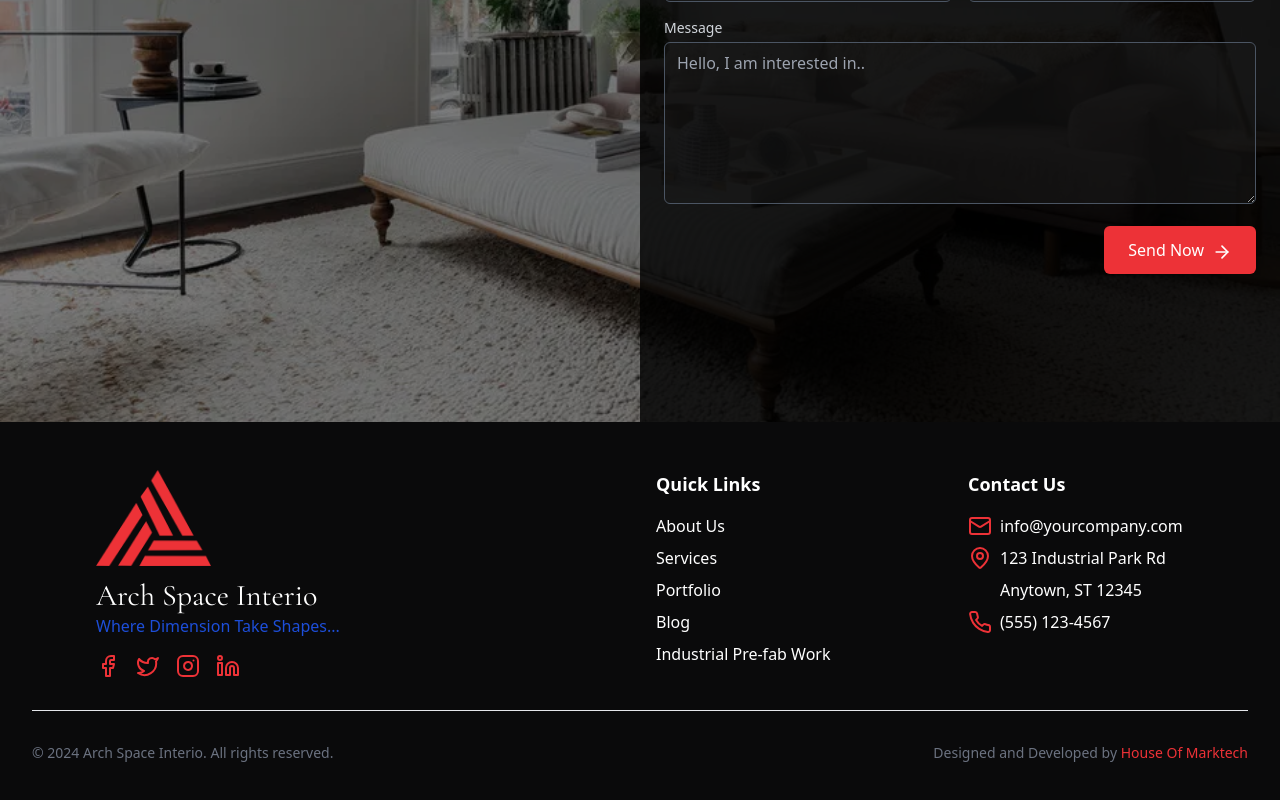
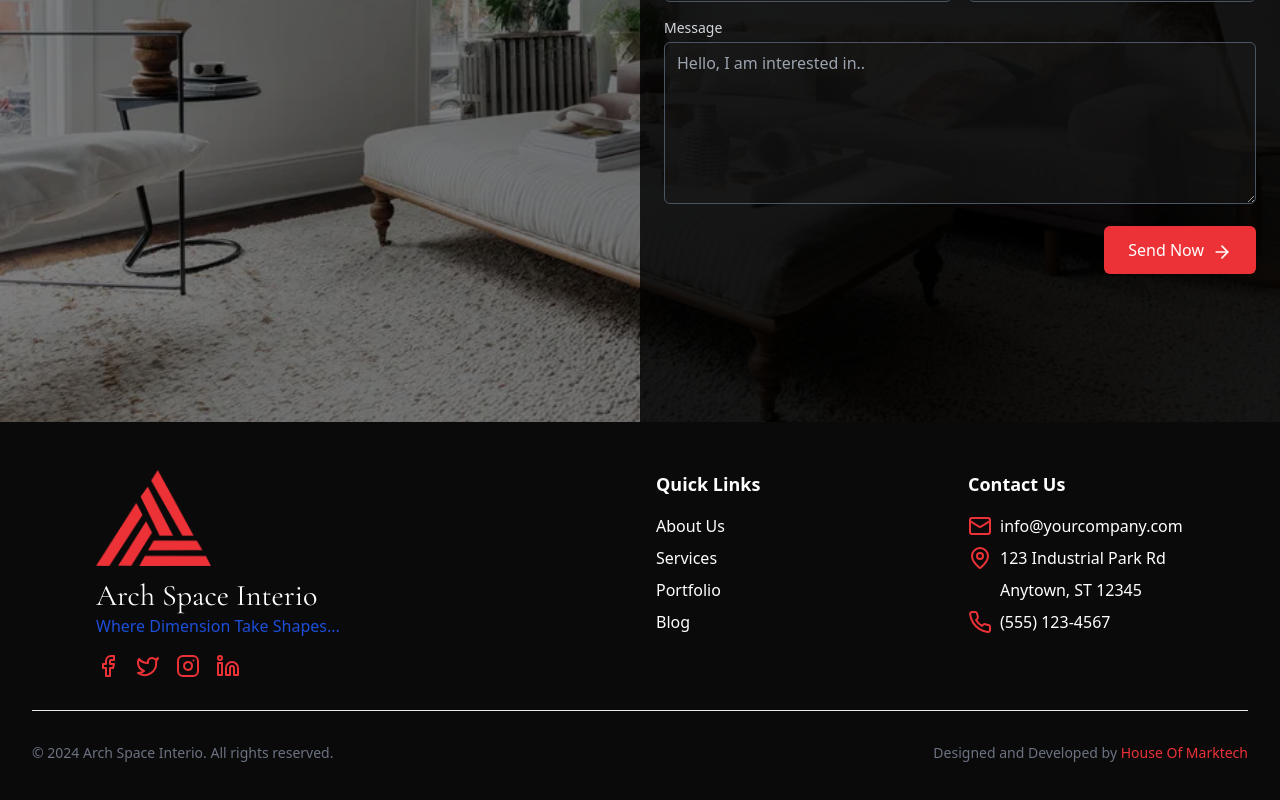
Before and after one commit to House-of-marktech-01/arch-interior-new, a React (Vite) app: page /contact in a window 1280 px wide. Shown: the part 378-1178 px from the top of the page. Built offline with nearby package versions, Linux system fonts and the light colour scheme; a web font is replaced by a local one.

Commit message:
removed pre fab in footer

```diff
--- a/src/components/Footer.jsx
+++ b/src/components/Footer.jsx
@@ -57,14 +57,7 @@ export default function Footer() {
                     Blog
                   </Link>
                 </li>
-                <li>
-                  <Link
-                    to="/industrial-prefab"
-                    className="hover:text-primaryRed"
-                  >
-                    Industrial Pre-fab Work
-                  </Link>
-                </li>
+
               </ul>
             </div>
 
```
